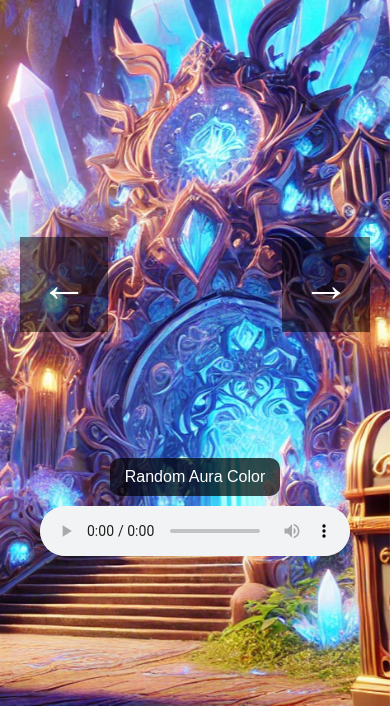
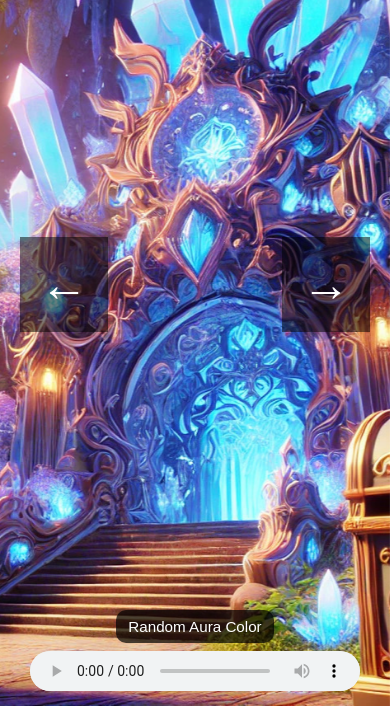
Before and after one commit to marleneh456/Fantasy-Cave-Gallery, a plain HTML site: page index.html in a window 390 px wide. Shown: the part 138-844 px from the top of the page. Drawn offline with Linux system fonts and the light colour scheme.

Commit message:
phone update

```diff
--- a/styles.css
+++ b/styles.css
@@ -60,15 +60,16 @@ html, body {
   text-shadow: 2px 2px 5px #000;
 }
 
+/* Stacked layout (desktop & base) */
 .music-controls {
   position: absolute;
-  bottom: 150px;
+  bottom: 30px;
   left: 50%;
   transform: translateX(-50%);
   display: flex;
-  flex-direction: column;  /* Stack items vertically */
-  align-items: center;     /* Center align */
-  gap: 10px;               /* Space between button and audio */
+  flex-direction: column;
+  align-items: center;
+  gap: 10px;
   z-index: 3;
 }
 
@@ -88,3 +89,22 @@ html, body {
   border-radius: 30px;
   background-color: #f0f0f0;
 }
+
+/* ✅ PHONE-FRIENDLY STACKED LAYOUT */
+@media (max-width: 1018px) and (max-height: 2100px) {
+  .music-controls {
+    bottom: 15px; /* lower to give space */
+    gap: 8px;
+  }
+
+  .music-controls button {
+    font-size: 0.95rem;
+    padding: 8px 12px;
+  }
+
+  .music-controls audio {
+    height: 40px;
+    width: 90vw;
+    max-width: 330px;
+  }
+}
```
